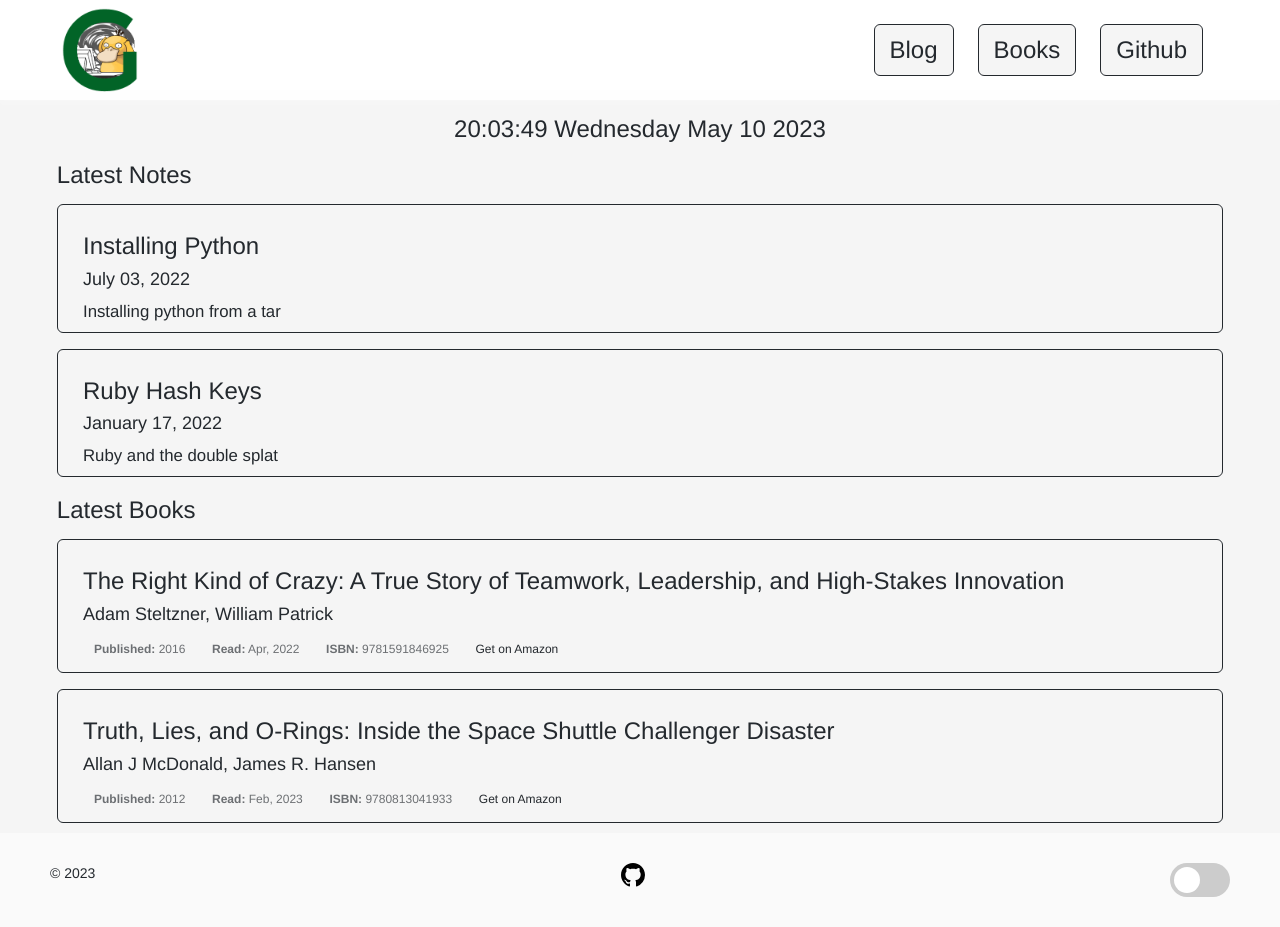
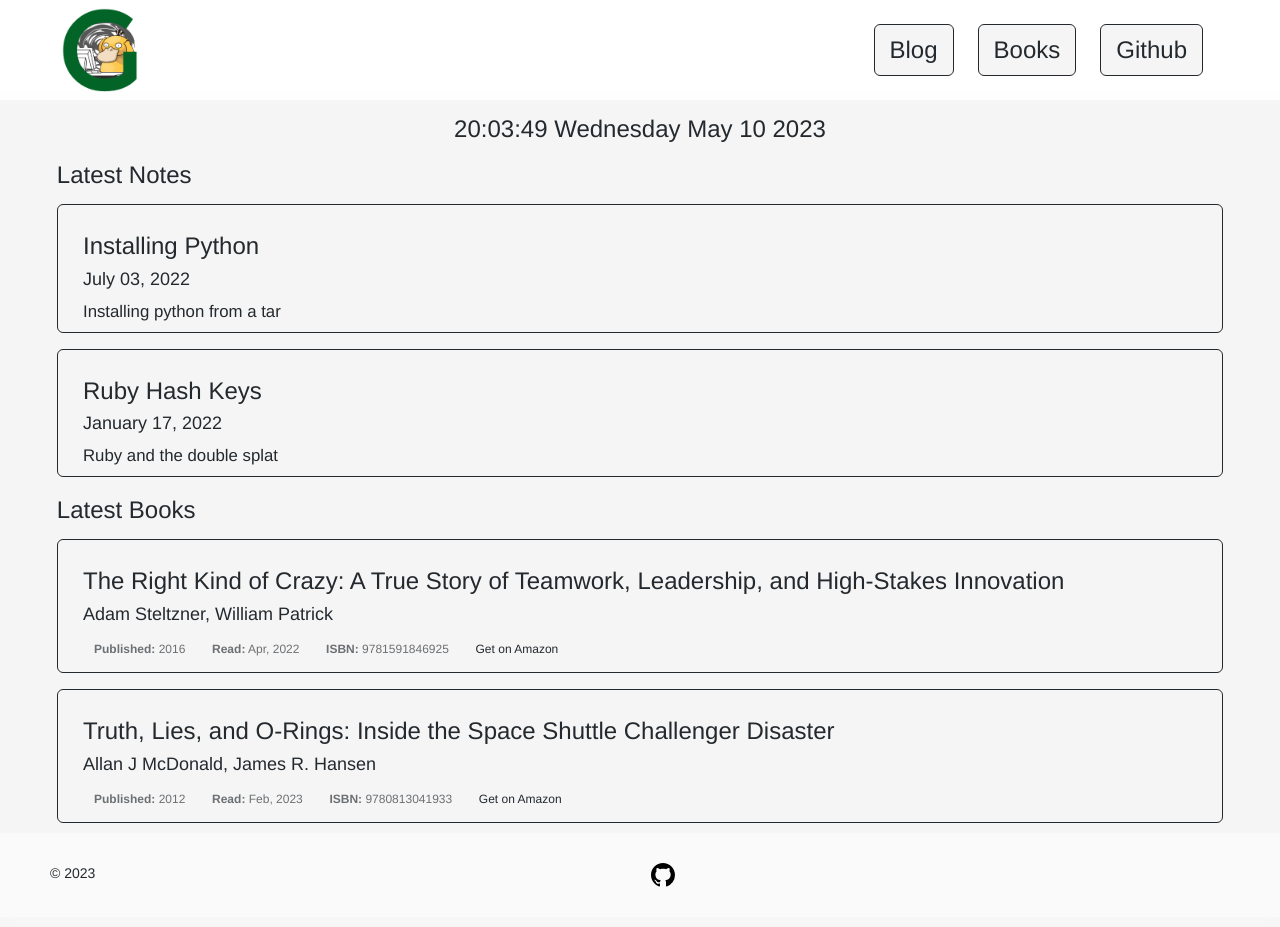
Before and after one commit to GerhardOfRivia/GerhardOfRivia.github.io, a Jekyll site: the page built from index.md, in a window 1280 px wide and 927 px high. Built offline with Jekyll 4.4.1, drawn with Linux system fonts in a browser that asks for light colours; nearby versions of some CDN libraries.

Commit message:
remove dark theme button

```diff
--- a/_includes/footer.html
+++ b/_includes/footer.html
@@ -4,15 +4,10 @@
 			<div id="copyright">&copy; {{ site.time | date: '%Y' }}</div>
 			<a aria-label="Github" title="GitHub" class="footer-octicon d-none d-lg-block mx-lg-4" href="https://jekyllrb.com/">
 				<svg height="24" class="octicon octicon-mark-github" viewBox="0 0 16 16" version="1.1" width="24" aria-hidden="true">
-					<path fill-rule="evenodd" d="M8 0C3.58 0 0 3.58 0 8c0 3.54 2.29 6.53 5.47 7.59.4.07.55-.17.55-.38 0-.19-.01-.82-.01-1.49-2.01.37-2.53-.49-2.69-.94-.09-.23-.48-.94-.82-1.13-.28-.15-.68-.52-.01-.53.63-.01 1.08.58 1.23.82.72 1.21 1.87.87 2.33.66.07-.52.28-.87.51-1.07-1.78-.2-3.64-.89-3.64-3.95 0-.87.31-1.59.82-2.15-.08-.2-.36-1.02.08-2.12 0 0 .67-.21 2.2.82.64-.18 1.32-.27 2-.27.68 0 1.36.09 2 .27 1.53-1.04 2.2-.82 2.2-.82.44 1.1.16 1.92.08 2.12.51.56.82 1.27.82 2.15 0 3.07-1.87 3.75-3.65 3.95.29.25.54.73.54 1.48 0 1.07-.01 1.93-.01 2.2 0 .21.15.46.55.38A8.013 8.013 0 0016 8c0-4.42-3.58-8-8-8z"</path>
+					<path fill-rule="evenodd" d="M8 0C3.58 0 0 3.58 0 8c0 3.54 2.29 6.53 5.47 7.59.4.07.55-.17.55-.38 0-.19-.01-.82-.01-1.49-2.01.37-2.53-.49-2.69-.94-.09-.23-.48-.94-.82-1.13-.28-.15-.68-.52-.01-.53.63-.01 1.08.58 1.23.82.72 1.21 1.87.87 2.33.66.07-.52.28-.87.51-1.07-1.78-.2-3.64-.89-3.64-3.95 0-.87.31-1.59.82-2.15-.08-.2-.36-1.02.08-2.12 0 0 .67-.21 2.2.82.64-.18 1.32-.27 2-.27.68 0 1.36.09 2 .27 1.53-1.04 2.2-.82 2.2-.82.44 1.1.16 1.92.08 2.12.51.56.82 1.27.82 2.15 0 3.07-1.87 3.75-3.65 3.95.29.25.54.73.54 1.48 0 1.07-.01 1.93-.01 2.2 0 .21.15.46.55.38A8.013 8.013 0 0016 8c0-4.42-3.58-8-8-8z"></path>
 				</svg>
 			</a>
-			<div class="theme-switch-wrapper">
-				<label class="theme-switch" for="checkbox">
-					<input type="checkbox" id="checkbox" />
-					<div class="slider round"></div>
-				</label>
-			</div>
+			<div class="theme-switch-wrapper"></div>
 		</div>
 	</div>
 </footer>
--- a/assets/site.js
+++ b/assets/site.js
@@ -39,30 +39,17 @@
     document.getElementById("spacetime").innerHTML = time + " " + date;
 }
 
-const toggleSwitch = document.querySelector('.theme-switch input[type="checkbox"]');
 
-function switchTheme(e) {
-    if (e.target.checked) {
-        document.documentElement.setAttribute('data-theme', 'dark');
-        localStorage.setItem('theme', 'dark'); //add this
-    }
-    else {
-        document.documentElement.setAttribute('data-theme', 'light');
-        localStorage.setItem('theme', 'light'); //add this
-    }
+function switchThemeToDark() {
+    document.documentElement.setAttribute('data-theme', 'dark');
+    localStorage.setItem('theme', 'dark'); //add this
 }
-
-toggleSwitch.addEventListener('change', switchTheme, false);
-
 
 const currentTheme = localStorage.getItem('theme') ? localStorage.getItem('theme') : null;
 
-if (currentTheme) {
+if (window.matchMedia('(prefers-color-scheme: dark)').matches || currentTheme) {
     document.documentElement.setAttribute('data-theme', currentTheme);
-
-    if (currentTheme === 'dark') {
-        toggleSwitch.checked = true;
-    }
+    switchThemeToDark();
 }
 
 // get time once so as to avoid 1s delay
--- a/assets/styles.css
+++ b/assets/styles.css
@@ -740,58 +740,3 @@
 .books {
     scroll-margin-top: 1em;
 }
-
-/*Simple css to style it like a toggle switch*/
-.theme-switch-wrapper {
-  display: flex;
-  align-items: center;
-}
-
-.theme-switch {
-  display: inline-block;
-  height: 34px;
-  position: relative;
-  width: 60px;
-}
-
-.theme-switch input {
-  display:none;
-}
-
-.slider {
-  background-color: #ccc;
-  bottom: 0;
-  cursor: pointer;
-  left: 0;
-  position: absolute;
-  right: 0;
-  top: 0;
-  transition: .4s;
-}
-
-.slider:before {
-  background-color: #fff;
-  bottom: 4px;
-  content: "";
-  height: 26px;
-  left: 4px;
-  position: absolute;
-  transition: .4s;
-  width: 26px;
-}
-
-input:checked + .slider {
-  background-color: #66bb6a;
-}
-
-input:checked + .slider:before {
-  transform: translateX(26px);
-}
-
-.slider.round {
-  border-radius: 34px;
-}
-
-.slider.round:before {
-  border-radius: 50%;
-}
```
Also changed, not shown: 1 other file.
